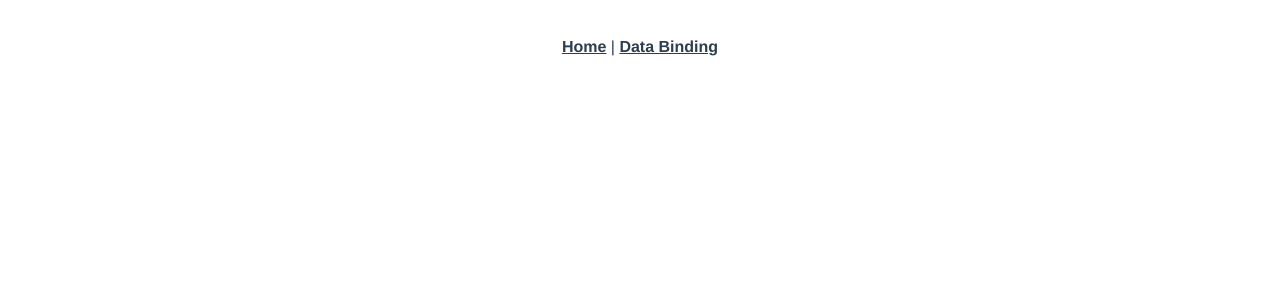
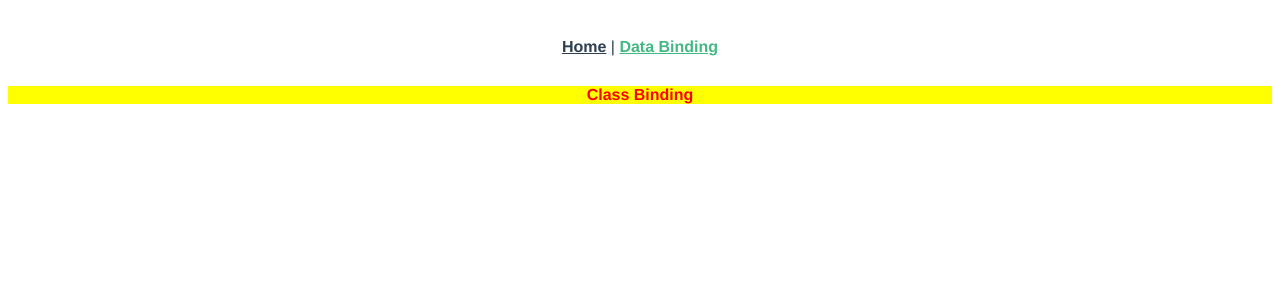
Before and after one commit to swat018/vue.js-project, a Vue app: page /databindingclass2 in a window 1280 px wide. Before the commit this address had no page. Shown: the top 300 px of the page. Built offline with nearby package versions, Linux system fonts and the light colour scheme.

Commit message:
데이터 바인딩 - 클래스 바인딩(배열을 사용한 경우)

```diff
--- a/src/App.vue
+++ b/src/App.vue
@@ -1,7 +1,7 @@
 <template>
   <div id="nav">
     <router-link to="/">Home</router-link> |
-    <router-link to="/databindingclass">Data Binding</router-link>
+    <router-link to="/databindingclass2">Data Binding</router-link>
   </div>
   <router-view/>
 </template>
--- a/src/router/index.js
+++ b/src/router/index.js
@@ -3,7 +3,7 @@ import {
   createWebHistory
 } from 'vue-router'
 import Home from '../views/Home.vue'
-import DataBindingClass from '../views/DataBindingClass'
+import DataBindingClass2 from '../views/DataBindingClass2'
 
 const routes = [
   {
@@ -20,9 +20,9 @@ const routes = [
     component: () => import(/* webpackChunkName: "about" */ '../views/About.vue')
   },
   {
-    path: '/databindingclass',
-    name: 'DataBindingClass',
-    component: DataBindingClass
+    path: '/databindingclass2',
+    name: 'DataBindingClass2',
+    component: DataBindingClass2
   }
 ]
 
--- /dev/null
+++ b/src/views/DataBindingClass2.vue
@@ -0,0 +1,30 @@
+<template>
+  <div class="container"
+       v-bind:class="[activeClass, errorClass]">Class Binding</div>
+</template>
+
+<script>
+export default {
+  name: "DataBindingClass2",
+  data() {
+    return {
+      activeClass: 'active',
+      errorClass: 'text-red'
+    };
+  }
+}
+</script>
+
+<style scoped>
+container {
+  width: 100%;
+  height: 200px;
+}
+.active {
+  background-color: yellow;
+  font-weight: bold;
+}
+.text-red {
+  color: red;
+}
+</style>
```
